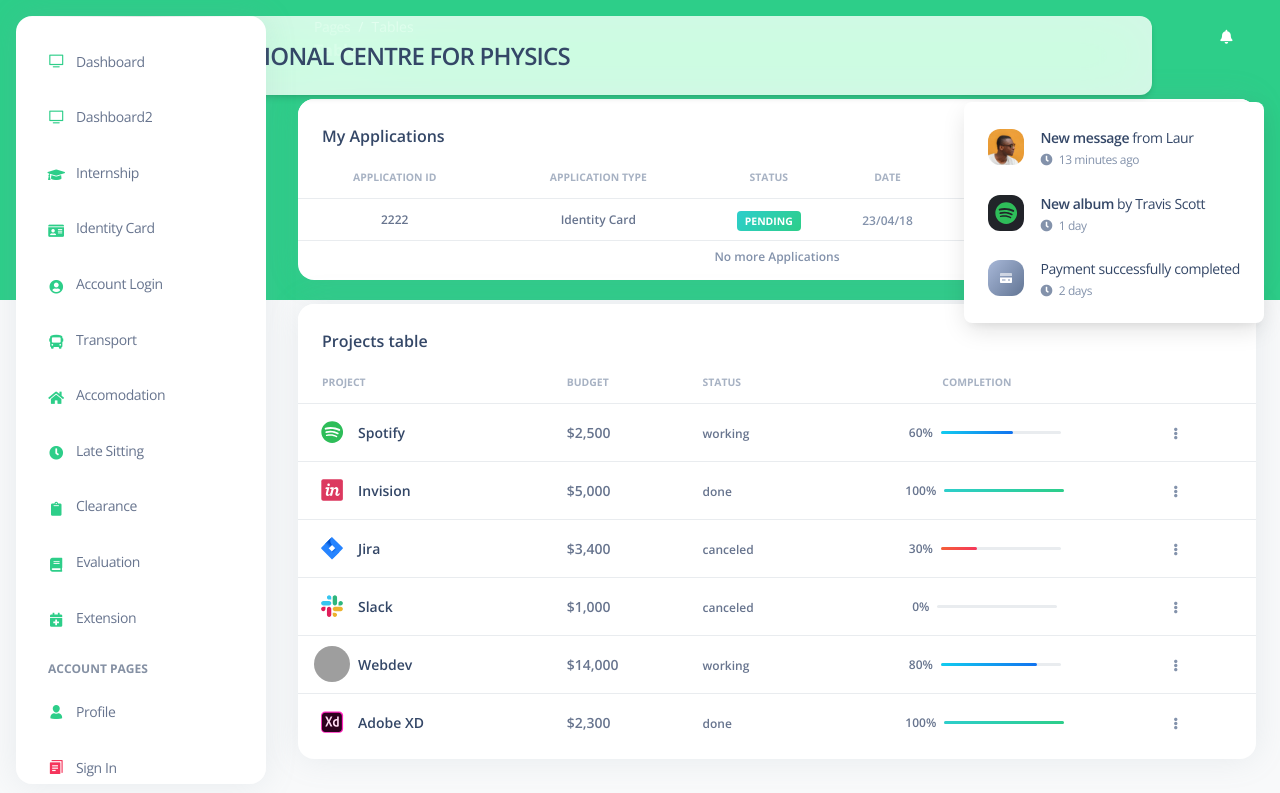
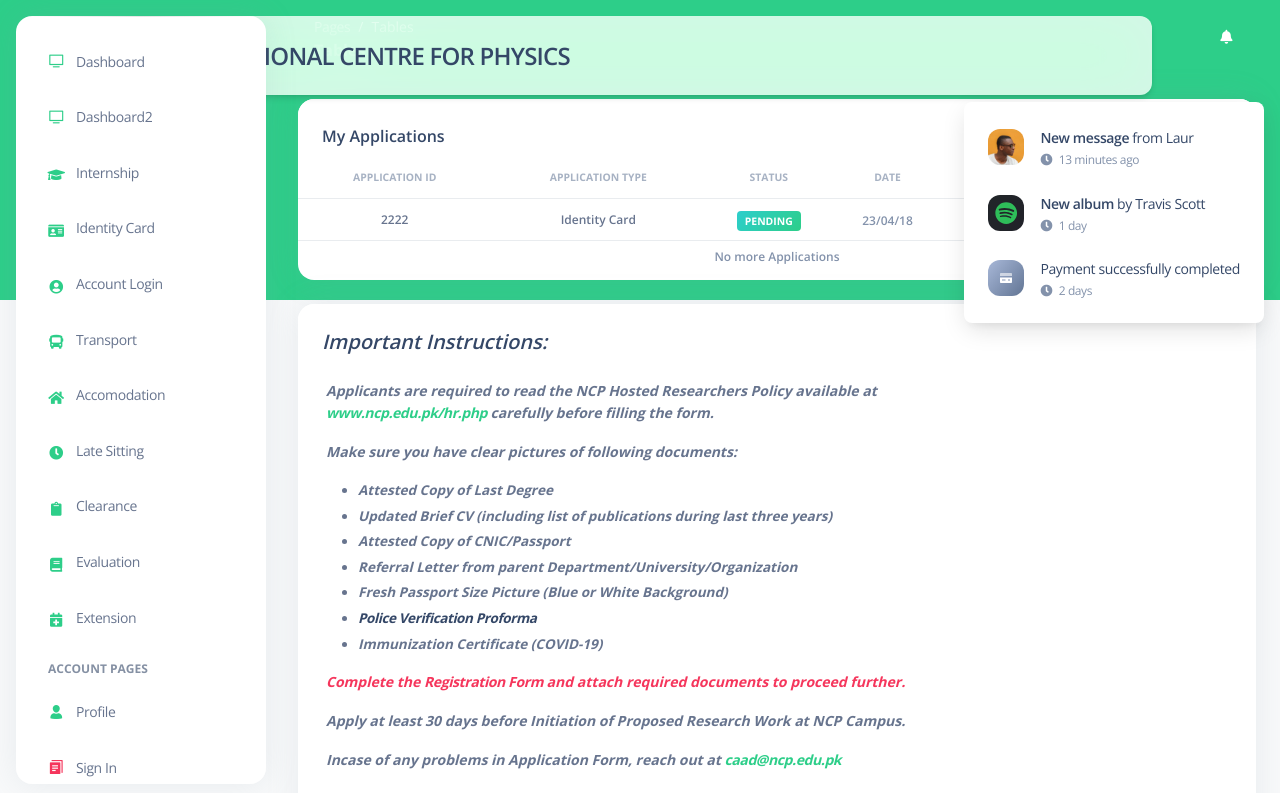
Before and after one commit to Amna1805/studentportal, a Vue app: page /tables in a window 1280 px wide. Shown: the top 793 px of the page. Built offline with nearby package versions, Linux system fonts and the light colour scheme; grey boxes are pictures that could not be loaded.

Commit message:
new dashboard, have to make it dynamic

```diff
--- a/src/views/Dashboard2.vue
+++ b/src/views/Dashboard2.vue
@@ -14,7 +14,7 @@
                 <div class="col my-auto">
                   <div class="h-100">
                     <h5 class="mb-1">Welcome back!</h5>
-                    <p class="mb-0 font-weight-bold text-sm">AMNAAAA MUZAFFAR</p>
+                    <p class="mb-0 font-weight-bold text-sm">AMNA MUZAFFAR</p>
                   </div>
                 </div>
                 <div class="col-auto text-end">
@@ -27,17 +27,23 @@
           </div>
         </div>
       </div>
+      <div class="mt-4 row">
+        <div class="col-12">
+          <projects-table />
+
+        </div>
+      </div>
+
     </div>
-
   </div>
 </template>
 <script>
-
+import ProjectsTable from "./components/ProjectsTable.vue";
 // import Carousel from "./components/Carousel.vue";
 export default {
   name: "dashboard-default",
   components: {
-
+    ProjectsTable,
     // Carousel
   },
 };
--- a/src/views/Internship.vue
+++ b/src/views/Internship.vue
@@ -64,7 +64,7 @@
                                 <input type="text" class="form-control" v-model="formData.dateOfBirth">
                             </div>
                             <div class="col-md-12 mb-2">
-                                <label>Duration of Late Sitting</label>
+                                <label>Duration of Internship</label>
                                 <div>
                                     <div class="d-inline align-items-center">
                                         <label for="latesitstart" class="me-2d-inline"
--- a/src/views/Register.vue
+++ b/src/views/Register.vue
@@ -9,7 +9,7 @@
                     <div class="col-12 col-sm-8 mb-sm-3 mx-auto evaluation-report mt-2">
                         <h5 class="mb-3 text-center">Instructions:</h5>
                         <p><b><i>Applicants are required to read the NCP Hosted Researchers Policy available at
-                                    www.ncp.edu.pk/ir.php
+                                    www.ncp.edu.pk/hr.php
                                     carefully before filling the form.</i></b></p>
                         <p><b><i>Applicant must have first division or equivalent grade in final/last degree and no more
                                     than one second
--- a/src/views/components/ProjectsTable.vue
+++ b/src/views/components/ProjectsTable.vue
@@ -1,226 +1,69 @@
 <template>
   <div class="card mb-4">
     <div class="card-header pb-0">
-<h6>Projects table</h6>
+      <h5 class="mb-3"><i>Important Instructions:</i></h5>
     </div>
     <div class="card-body px-0 pt-0 pb-2">
-<div class="table-responsive p-0">
- <table class="table align-items-center justify-content-center mb-0">
-<thead>
-<tr>
-<th class="text-uppercase text-secondary text-xxs font-weight-bolder opacity-7">Project</th>
-<th class="text-uppercase text-secondary text-xxs font-weight-bolder opacity-7 ps-2">Budget</th>
-<th class="text-uppercase text-secondary text-xxs font-weight-bolder opacity-7 ps-2">Status</th>
-<th class="text-uppercase text-secondary text-xxs font-weight-bolder text-center opacity-7 ps-2">Completion</th>
-<th></th>
-</tr>
-</thead>
-<tbody>
-<tr>
-<td>
-<div class="d-flex px-2">
-<div>
-<img src="../../assets/img/small-logos/logo-spotify.svg" class="avatar avatar-sm rounded-circle me-2" alt="spotify">
-</div>
-<div class="my-auto">
-<h6 class="mb-0 text-sm">Spotify</h6>
+      <div class="row align-items-start mx-3">
+        <div class="col-12 col-sm-8 mb-sm-2  evaluation-report mt-2 me-2">
+          <p><b><i>Applicants are required to read the NCP Hosted Researchers Policy available at
+                <a class="text-success" href="https://www.ncp.edu.pk/hr.php">www.ncp.edu.pk/hr.php</a>
+                carefully before filling the form.</i></b></p>
+          <p><b><i>Make sure you have clear pictures of following documents:</i></b></p>
+          <ul class="list-size">
+            <li class="mb-1"><b><i>Attested Copy of Last Degree</i></b></li>
+            <li class="mb-1"><b><i>Updated Brief CV (including list of publications during last three years)</i></b></li>
+            <li class="mb-1"><b><i>Attested Copy of CNIC/Passport</i></b></li>
+            <li class="my-1"><b><i>Referral Letter from parent Department/University/Organization</i></b></li>
+            <li class="my-1"><b><i>Fresh Passport Size Picture (Blue or White Background)</i></b></li>
+            <li class="my-1"><b><i><a class="success"
+                    href="https://www.ncp.edu.pk/docs/caad/police-verification-form-2016.pdf">Police Verification
+                    Proforma</a></i></b></li>
+            <li class="my-1"><b><i>Immunization Certificate (COVID-19)</i></b></li>
+          </ul>
+          <p class="text-danger"><b><i>Complete the <a href="/register" class="text-danger">Registration Form</a> and
+                attach required
+                documents to proceed further.</i></b></p>
+          <p><b><i>Apply at least 30 days before Initiation of Proposed Research Work at NCP Campus.</i></b>
+          </p>
+          <p><b><i>Incase of any problems in Application Form, reach out at <a href="mailto:caad@ncp.edu.pk"
+                  class="text-success">caad@ncp.edu.pk</a></i></b>
+          </p>
         </div>
       </div>
-</td>
-<td>
-<p class="text-sm font-weight-bold mb-0">$2,500</p>
-</td>
-<td>
-<span class="text-xs font-weight-bold">working</span>
-</td>
-<td class="align-middle text-center">
-<div class="d-flex align-items-center justify-content-center">
-<span class="me-2 text-xs font-weight-bold">60%</span>
-<div>
-<div class="progress">
-<div class="progress-bar bg-gradient-info" role="progressbar" aria-valuenow="60" aria-valuemin="0" aria-valuemax="100" style="width: 60%;"></div>
-</div>
-</div>
-</div>
-</td>
-<td class="align-middle">
-<button class="btn btn-link text-secondary mb-0">
-<i class="fa fa-ellipsis-v text-xs" aria-hidden="true"></i>
-</button>
-</td>
-</tr>
-<tr>
-<td>
-<div class="d-flex px-2">
-<div>
-<img src="../../assets/img/small-logos/logo-invision.svg" class="avatar avatar-sm rounded-circle me-2" alt="invision">
-</div>
-<div class="my-auto">
-<h6 class="mb-0 text-sm">Invision</h6>
-</div>
-</div>
-</td>
-<td>
-<p class="text-sm font-weight-bold mb-0">$5,000</p>
-</td>
-<td>
-<span class="text-xs font-weight-bold">done</span>
-</td>
-<td class="align-middle text-center">
-<div class="d-flex align-items-center justify-content-center">
-<span class="me-2 text-xs font-weight-bold">100%</span>
-<div>
-<div class="progress">
-<div class="progress-bar bg-gradient-success" role="progressbar" aria-valuenow="100" aria-valuemin="0" aria-valuemax="100" style="width: 100%;"></div>
-</div>
-</div>
-</div>
-</td>
-<td class="align-middle">
-<button class="btn btn-link text-secondary mb-0" aria-haspopup="true" aria-expanded="false">
-<i class="fa fa-ellipsis-v text-xs" aria-hidden="true"></i>
-</button>
-</td>
- </tr>
-<tr>
-<td>
-<div class="d-flex px-2">
-<div>
-<img src="../../assets/img/small-logos/logo-jira.svg" class="avatar avatar-sm rounded-circle me-2" alt="jira">
-</div>
-<div class="my-auto">
-<h6 class="mb-0 text-sm">Jira</h6>
-</div>
-</div>
-</td>
-<td>
-<p class="text-sm font-weight-bold mb-0">$3,400</p>
-</td>
-<td>
-<span class="text-xs font-weight-bold">canceled</span>
-</td>
-<td class="align-middle text-center">
-<div class="d-flex align-items-center justify-content-center">
-<span class="me-2 text-xs font-weight-bold">30%</span>
-<div>
-<div class="progress">
-<div class="progress-bar bg-gradient-danger" role="progressbar" aria-valuenow="30" aria-valuemin="0" aria-valuemax="30" style="width: 30%;"></div>
-</div>
-</div>
-</div>
-</td>
-<td class="align-middle">
-<button class="btn btn-link text-secondary mb-0" aria-haspopup="true" aria-expanded="false">
-<i class="fa fa-ellipsis-v text-xs" aria-hidden="true"></i>
-</button>
-</td>
-</tr>
-<tr>
-<td>
-<div class="d-flex px-2">
-<div>
-<img src="../../assets/img/small-logos/logo-slack.svg" class="avatar avatar-sm rounded-circle me-2" alt="slack">
-</div>
-<div class="my-auto">
-<h6 class="mb-0 text-sm">Slack</h6>
-</div>
-</div>
-</td>
-<td>
-<p class="text-sm font-weight-bold mb-0">$1,000</p>
-</td>
-<td>
-<span class="text-xs font-weight-bold">canceled</span>
-</td>
-<td class="align-middle text-center">
-<div class="d-flex align-items-center justify-content-center">
-<span class="me-2 text-xs font-weight-bold">0%</span>
-<div>
-<div class="progress">
-<div class="progress-bar bg-gradient-success" role="progressbar" aria-valuenow="0" aria-valuemin="0" aria-valuemax="0" style="width: 0%;"></div>
-</div>
-</div>
-</div>
-</td>
-<td class="align-middle">
-<button class="btn btn-link text-secondary mb-0" aria-haspopup="true" aria-expanded="false">
-<i class="fa fa-ellipsis-v text-xs" aria-hidden="true"></i>
-</button>
-</td>
-</tr>
-<tr>
-<td>
-<div class="d-flex px-2">
-<div>
-<img src="https://demos.creative-tim.com/argon-dashboard/assets/img/small-logos/logo-webdev.svg" class="avatar avatar-sm rounded-circle me-2" alt="webdev">
-</div>
-<div class="my-auto">
-<h6 class="mb-0 text-sm">Webdev</h6>
-</div>
-</div>
-</td>
-<td>
-<p class="text-sm font-weight-bold mb-0">$14,000</p>
-</td>
-<td>
-<span class="text-xs font-weight-bold">working</span>
-</td>
-<td class="align-middle text-center">
-<div class="d-flex align-items-center justify-content-center">
-<span class="me-2 text-xs font-weight-bold">80%</span>
-<div>
-<div class="progress">
-<div class="progress-bar bg-gradient-info" role="progressbar" aria-valuenow="80" aria-valuemin="0" aria-valuemax="80" style="width: 80%;"></div>
-</div>
-</div>
-</div>
-</td>
-<td class="align-middle">
-<button class="btn btn-link text-secondary mb-0" aria-haspopup="true" aria-expanded="false">
-<i class="fa fa-ellipsis-v text-xs" aria-hidden="true"></i>
-</button>
-</td>
-</tr>
-<tr>
-<td>
-<div class="d-flex px-2">
-<div>
-<img src="../../assets/img/small-logos/logo-xd.svg" class="avatar avatar-sm rounded-circle me-2" alt="xd">
-</div>
-<div class="my-auto">
-<h6 class="mb-0 text-sm">Adobe XD</h6>
-</div>
-</div>
-</td>
-<td>
-<p class="text-sm font-weight-bold mb-0">$2,300</p>
-</td>
-<td>
-<span class="text-xs font-weight-bold">done</span>
-</td>
-<td class="align-middle text-center">
-<div class="d-flex align-items-center justify-content-center">
-<span class="me-2 text-xs font-weight-bold">100%</span>
-<div>
-<div class="progress">
-<div class="progress-bar bg-gradient-success" role="progressbar" aria-valuenow="100" aria-valuemin="0" aria-valuemax="100" style="width: 100%;"></div>
-</div>
-</div>
-</div>
-</td>
-<td class="align-middle">
-<button class="btn btn-link text-secondary mb-0" aria-haspopup="true" aria-expanded="false">
-<i class="fa fa-ellipsis-v text-xs" aria-hidden="true"></i>
-</button>
-</td>
-</tr>
-</tbody>
-</table>
+      <div class="mx-4  text-lg-start text-md-start text-sm-center">
+        <a href="/register">
+          <button class="btn btn-outline-success blink mx-sm-2">Apply Here</button>
+        </a>
       </div>
     </div>
   </div>
 </template>
+<style>
+.evaluation-report p {
+  font-size: 14px;
+}
 
+.list-size {
+  font-size: 13.5px;
+}
+
+.blink {
+  animation: blinker 1.5s linear infinite;
+}
+
+
+
+a.success:hover {
+  color: #28a745;
+}
+
+@keyframes blinker {
+  50% {
+    opacity: 0;
+  }
+}
+</style>
 <script>
 export default {
   name: "projects-table"
```
Lines whose indentation alone changed are shown as unchanged.
